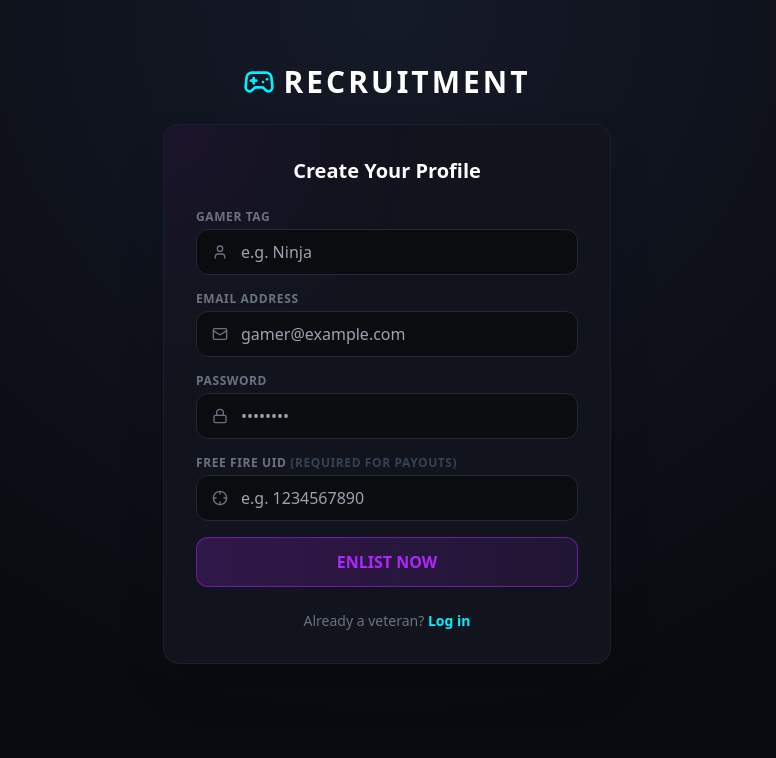
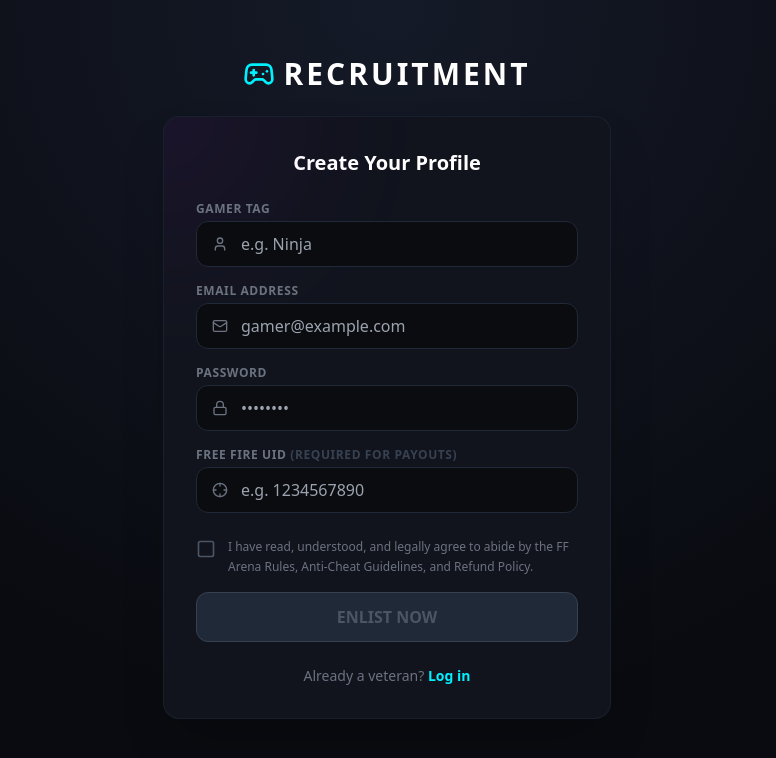
Before and after one commit to vedant1256/ff-arena, a Next.js app in the folder frontend/: page /register in a window 1280 px wide. Shown: the top 758 px of the page, without its empty margins (253-1029 px from the left). Built offline with nearby package versions, Linux system fonts and the light colour scheme; no server answers.

Commit message:
moved terms and conditions to registration page

```diff
--- a/frontend/app/register/page.tsx
+++ b/frontend/app/register/page.tsx
@@ -6,10 +6,11 @@ import { useRouter } from 'next/navigation';
 import Link from 'next/link';
 import api from '../../lib/axios';
 import { useAuthStore } from '../../store/useAuthStore';
-import { Gamepad2, Mail, Lock, User, Crosshair } from 'lucide-react';
+import { Gamepad2, Mail, Lock, User, Crosshair, CheckSquare, Square } from 'lucide-react';
 
 export default function RegisterPage() {
   const [formData, setFormData] = useState({ username: '', email: '', password: '', freeFireUid: '' });
+  const [hasAcceptedTerms, setHasAcceptedTerms] = useState(false); // 🚀 NEW: Legal compliance state
   const [error, setError] = useState('');
   const [isLoading, setIsLoading] = useState(false);
   const router = useRouter();
@@ -22,10 +23,16 @@ export default function RegisterPage() {
   const handleRegister = async (e: React.FormEvent) => {
     e.preventDefault();
     setError('');
+
+    if (!hasAcceptedTerms) {
+      setError('You must read and agree to the Arena Rules & Terms.');
+      return;
+    }
+
     setIsLoading(true);
 
     try {
-      const payload = { ...formData };
+      const payload = { ...formData, hasAcceptedTerms: true }; // 🚀 NEW: Attaching legal consent
       if (payload.freeFireUid === '') {
         delete (payload as any).freeFireUid;
       }
@@ -92,10 +99,22 @@ export default function RegisterPage() {
             </div>
           </div>
 
+          {/* 🚀 NEW: Integrated Checkbox */}
+          <div className="pt-2">
+            <button type="button" onClick={() => setHasAcceptedTerms(!hasAcceptedTerms)} className="flex items-start gap-3 w-full text-left group">
+              <div className="mt-0.5 flex-shrink-0">
+                {hasAcceptedTerms ? <CheckSquare size={20} className="text-[#00F0FF]" /> : <Square size={20} className="text-gray-600 group-hover:text-gray-400 transition" />}
+              </div>
+              <span className={`text-xs leading-relaxed transition ${hasAcceptedTerms ? 'text-gray-200' : 'text-gray-500'}`}>
+                I have read, understood, and legally agree to abide by the FF Arena Rules, Anti-Cheat Guidelines, and Refund Policy.
+              </span>
+            </button>
+          </div>
+
           <button
             type="submit"
-            disabled={isLoading}
-            className="w-full bg-gradient-to-r from-[#b026ff]/20 to-[#b026ff]/10 hover:from-[#b026ff]/30 hover:to-[#b026ff]/20 border border-[#b026ff]/50 text-[#b026ff] font-bold py-3 px-4 rounded-xl transition-all flex items-center justify-center gap-2 mt-4"
+            disabled={isLoading || !hasAcceptedTerms}
+            className={`w-full font-bold py-3 px-4 rounded-xl transition-all flex items-center justify-center gap-2 mt-4 ${hasAcceptedTerms ? 'bg-gradient-to-r from-[#b026ff]/20 to-[#b026ff]/10 hover:from-[#b026ff]/30 hover:to-[#b026ff]/20 border border-[#b026ff]/50 text-[#b026ff]' : 'bg-gray-800 text-gray-600 border border-gray-700 cursor-not-allowed'}`}
           >
             {isLoading ? 'ENLISTING...' : 'ENLIST NOW'}
           </button>
```
